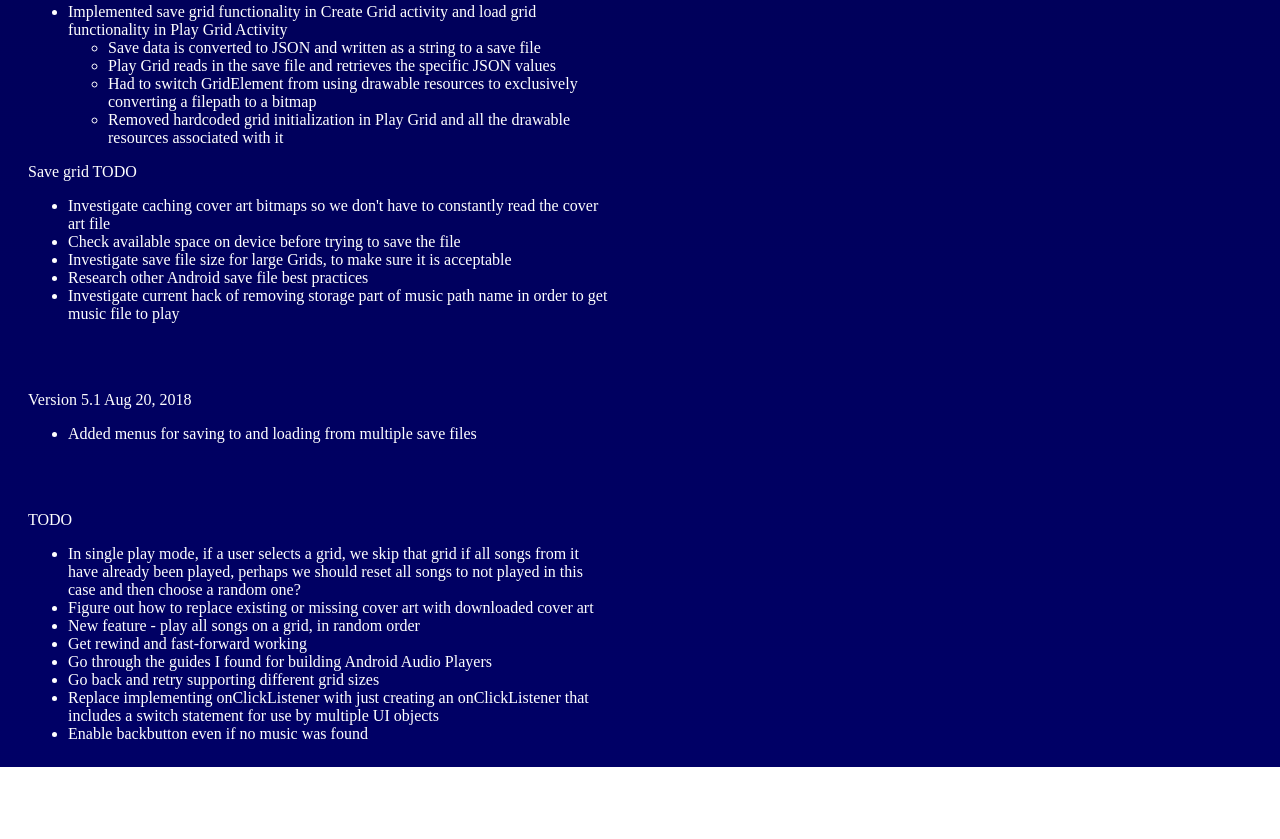
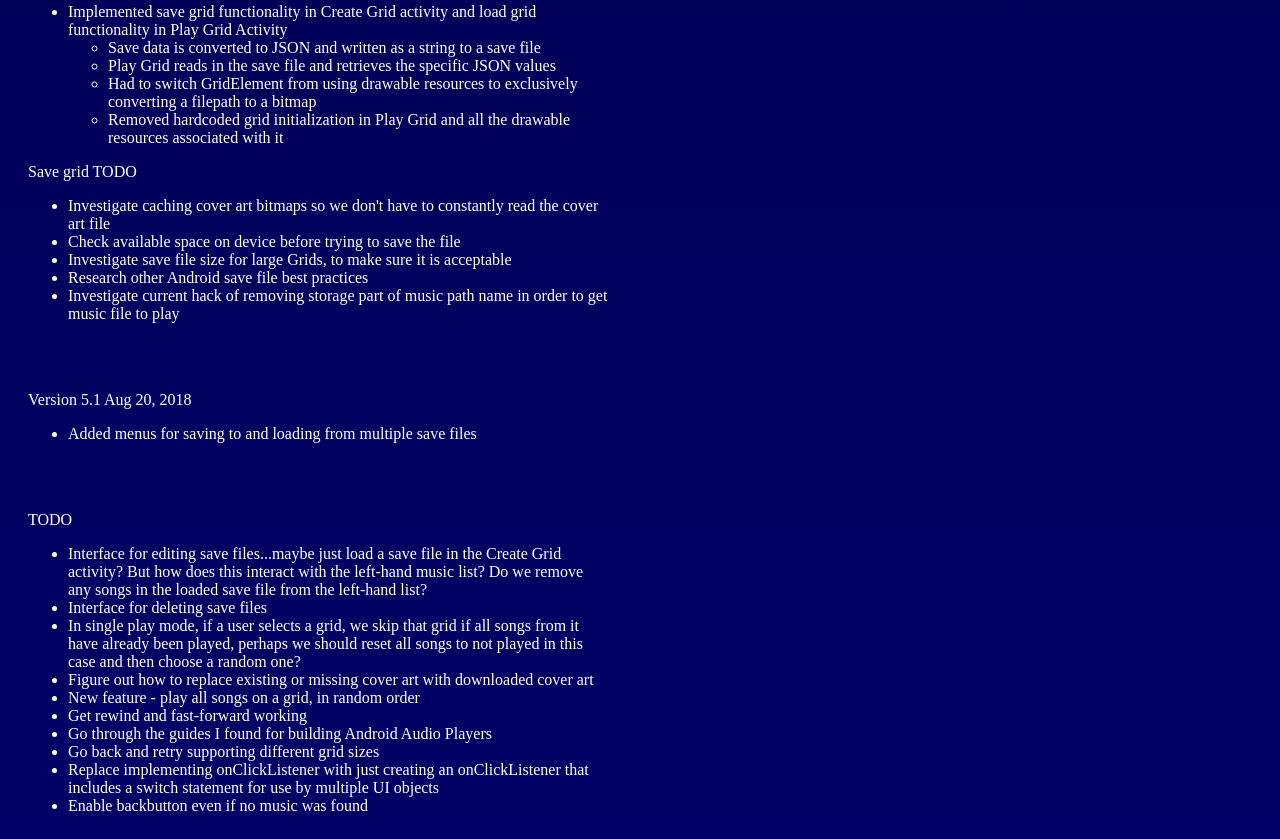
Before and after one commit to sdocy/GridMusic, a plain HTML site: page docs/index.html in a window 1280 px wide. Shown: the part 6071-6910 px from the top of the page. Before the commit the page ends 6838 px from the top, so only its background shows below. Drawn offline with Linux system fonts and the light colour scheme.

Commit message:
update webpage with TODOs

```diff
--- a/docs/index.html
+++ b/docs/index.html
@@ -346,6 +346,9 @@
 		<p><br/><br/>TODO<br/></p>
 
 		<ul>
+			<li>Interface for editing save files...maybe just load a save file in the Create Grid activity?  But how does this interact with the
+			    left-hand music list?  Do we remove any songs in the loaded save file from the left-hand list?</li>
+			<li>Interface for deleting save files</li>
 			<li>In single play mode, if a user selects a grid, we skip that grid if all songs from it have already been played, perhaps we
 				should reset all songs to not played in this case and then choose a random one?</li>
 			<li>Figure out how to replace existing or missing cover art with downloaded cover art</li>
```
